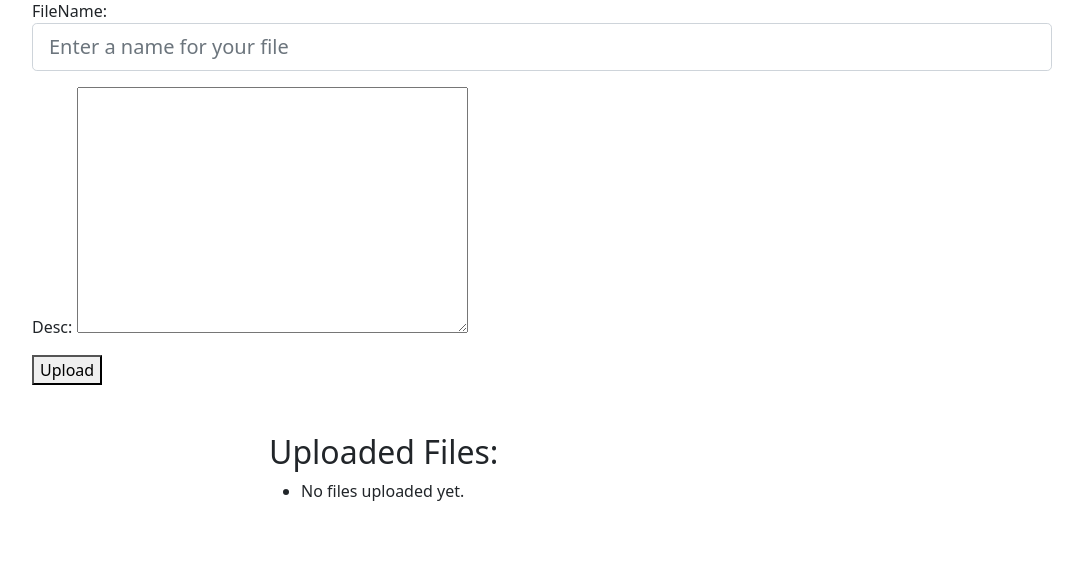
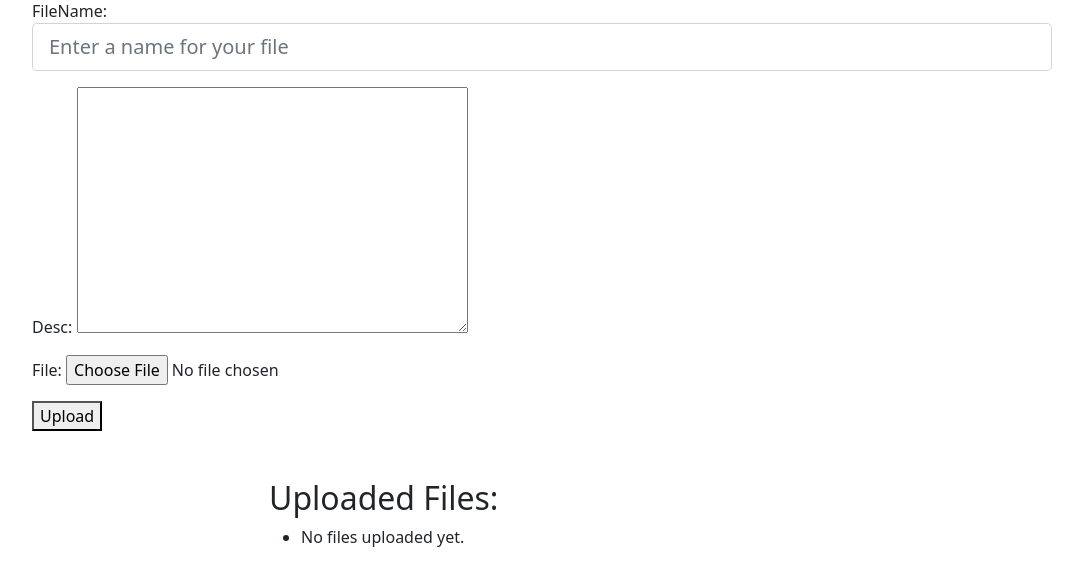
Before and after one commit to JW-NJWSoftware/CMA, a Django app: page /CMA/ in a window 1280 px wide. Shown: the part 273-838 px from the top of the page, without its empty margins (98-1181 px from the left). Before the commit the page ends 774 px from the top, so only its background shows below. Run offline with Django 4.2, Linux system fonts and the light colour scheme; the visitor is signed in with stand-in values (Sample User, id 1); data that the repository does not hold is empty; some libraries are stand-ins or nearby versions.

Commit message:
working file uploads and downloads in prod environment

```diff
--- a/crisisManagementAssistant/forms.py
+++ b/crisisManagementAssistant/forms.py
@@ -5,8 +5,7 @@ from crisisManagementAssistant.models import CMDoc
 class CMDocForm(forms.ModelForm):
     class Meta:
         model = CMDoc
-        #fields = ('file', 'fileName',)
-        fields = ('fileName', 'desc',)
+        fields = ('fileName', 'desc', 'file')
         widgets = {
             'fileName': forms.fields.TextInput(attrs={
                 'placeholder': 'Enter a name for your file',
--- a/crisisManagementAssistant/models.py
+++ b/crisisManagementAssistant/models.py
@@ -10,7 +10,7 @@ class CMDoc(models.Model):
     fileName = models.CharField(default="", max_length=120)
     desc = models.TextField(default="")
     slug = models.SlugField(max_length=50, blank=True, null=True)
-    #file = models.FileField(upload_to='uploads/')
+    file = models.FileField(upload_to='cmdocs/', default="")
     timestamp = models.DateTimeField(auto_now_add=True)
 
     class Meta:
@@ -23,4 +23,6 @@ class CMDoc(models.Model):
 
     def get_absolute_url(self):
         return reverse("view_file", kwargs={"slug": self.slug})
-        #return f'view/{self.slug}'
+
+    def get_download_url(self):
+        return reverse("download_file", kwargs={"file_id": self.id})
--- a/crisisManagementAssistant/templates/cma/view_CMDoc.html
+++ b/crisisManagementAssistant/templates/cma/view_CMDoc.html
@@ -17,5 +17,8 @@
                 <p>{{CMDoc.desc}}</p>
             </div>
         </div>
+        <form action="{{ CMDoc.get_download_url }}">
+            <input type="submit" value="Download File" />
+        </form>
     </body>
 </html>
--- a/crisisManagementAssistant/urls.py
+++ b/crisisManagementAssistant/urls.py
@@ -4,5 +4,5 @@ from crisisManagementAssistant import views as CMA_views
 urlpatterns = [
     path("", CMA_views.home_page, name="home_page"),
     path('view/<slug:slug>/', CMA_views.view_file, name='view_file'),
-    #path('download/<int:file_id>/', CMA_views.download_file, name='download_file'),
+    path('download/<int:file_id>/', CMA_views.download_file, name='download_file'),
 ]
--- a/crisisManagementAssistant/views.py
+++ b/crisisManagementAssistant/views.py
@@ -8,8 +8,7 @@ from django.contrib.auth.decorators import login_required
 @login_required
 def home_page(request):
     if request.method == 'POST':
-        #form = CMDocForm(request.POST, request.FILES)
-        form = CMDocForm(request.POST)
+        form = CMDocForm(request.POST, request.FILES)
         if form.is_valid():
             obj = form.save(commit = False)
             obj.user=request.user
@@ -27,10 +26,9 @@ def view_file(request, slug=None):
         cmdoc_obj = CMDoc.objects.get(slug=slug)
     return render(request, 'cma/view_CMDoc.html', {'CMDoc': cmdoc_obj})
 
-"""
+@login_required
 def download_file(request, file_id):
     uploaded_file = CMDoc.objects.get(pk=file_id)
-    response = HttpResponse(uploaded_file.fileName, uploaded_file.file, content_type='application/force-download')
-    response['Content-Disposition'] = f'attachment; filename="{uploaded_file.fileName}"'
+    response = HttpResponse(uploaded_file.file.name, uploaded_file.file)
+    response['Content-Disposition'] = f'attachment; filename="{uploaded_file.file.name}"'
     return response
-"""
```
Also changed, not shown: crisisManagementAssistant/migrations/0007_cmdoc_file.py (added).
